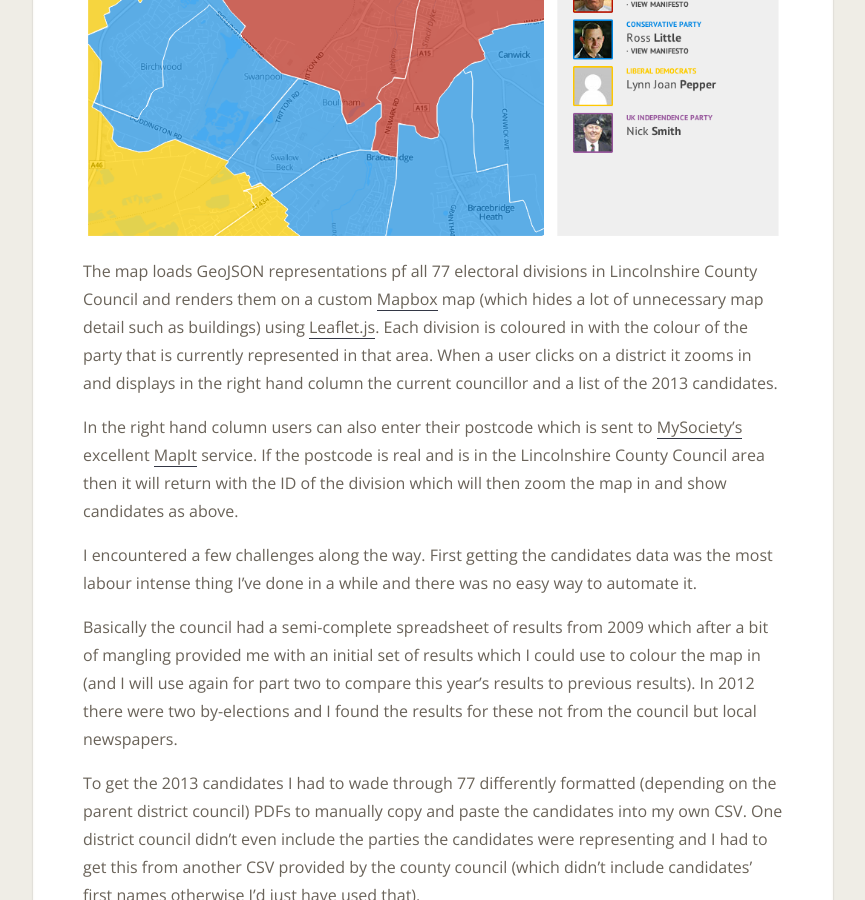
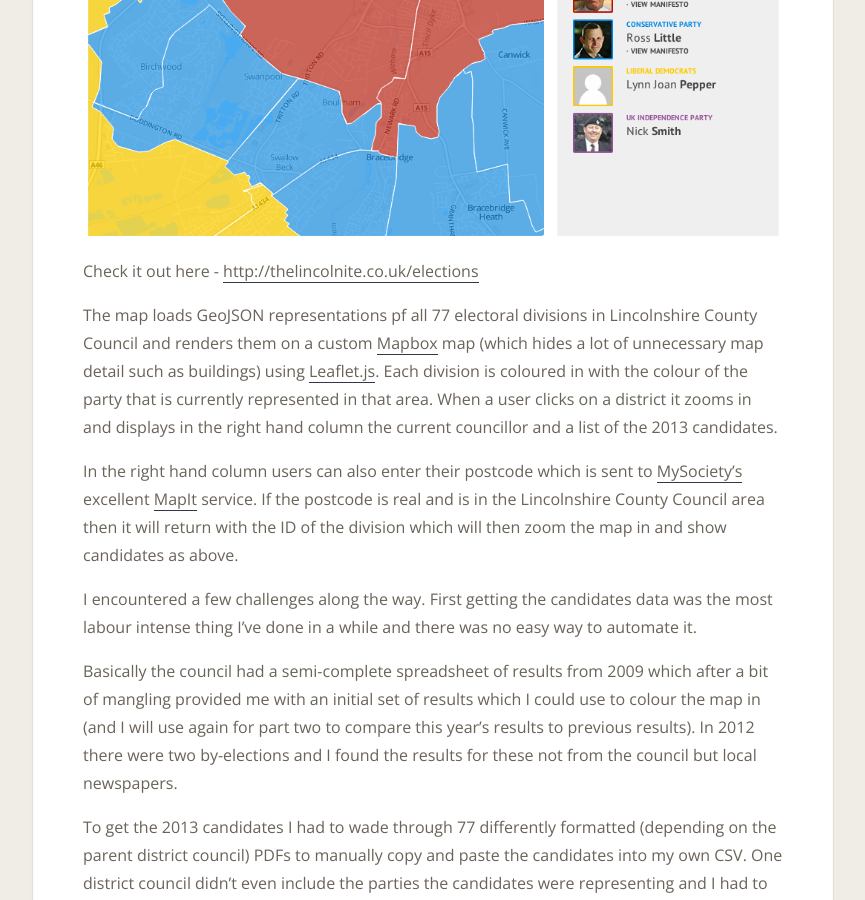
Before and after one commit to alexbilbie/alexbilbie.github.com, a Jekyll site: the page built from _posts/2013-04-27-i-made-a-thing.md, in a window 1280 px wide and 900 px high, scrolled down 632 px. Shown: the whole window, without its empty margins (207-1072 px from the left). Built offline with Jekyll 4.4.1, drawn with Linux system fonts in a browser that asks for light colours; Markdown is read by kramdown in place of the engine named in the settings; comment, search, counter and statistics services are not loaded.

Commit message:
Added link

```diff
--- a/_posts/2013-04-27-i-made-a-thing.md
+++ b/_posts/2013-04-27-i-made-a-thing.md
@@ -11,6 +11,8 @@ A few weeks ago I was approached by the guys at [The Lincolnite](http://thelinco
 Part one launched yesterday and here’s what I’ve come up with:
 
 ![Elections map](/images/elections-part-one.png)
+
+Check it out here - [http://thelincolnite.co.uk/elections](http://thelincolnite.co.uk/elections)
 
 The map loads GeoJSON representations pf all 77 electoral divisions in Lincolnshire County Council and renders them on a custom [Mapbox](http://mapbox.com/) map (which hides a lot of unnecessary map detail such as buildings) using [Leaflet.js](http://leafletjs.com/). Each division is coloured in with the colour of the party that is currently represented in that area. When a user clicks on a district it zooms in and displays in the right hand column the current councillor and a list of the 2013 candidates.
 
```
